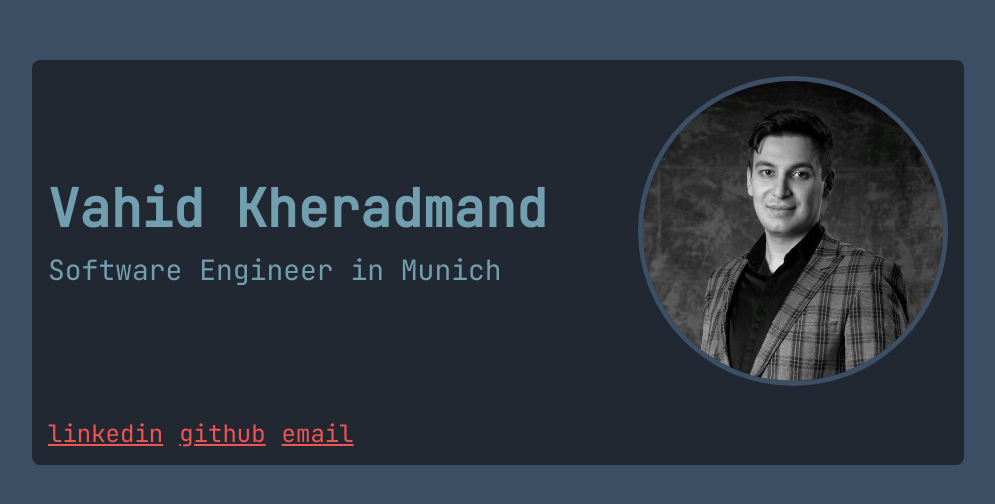
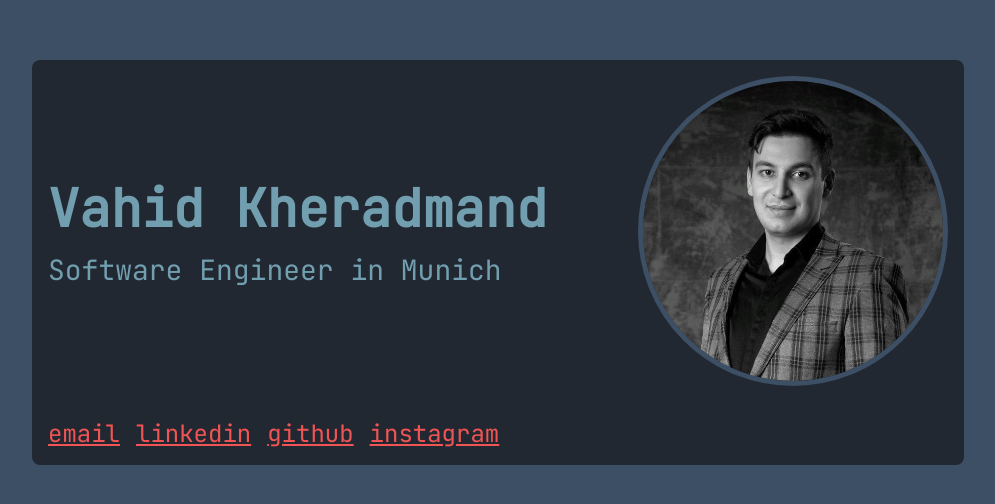
Before and after one commit to developerium/developerium.github.io, a React (Create React App) app: page / in a window 1280 px wide. Shown: the part 138-642 px from the top of the page, without its empty margins (142-1137 px from the left). Built offline with nearby package versions, Linux system fonts and the light colour scheme.

Commit message:
Add more social network links

```diff
--- a/src/SocialLinks.tsx
+++ b/src/SocialLinks.tsx
@@ -16,8 +16,9 @@ const Root = styled.div`
 
 export const SocialLinks: FC = () => (
   <Root>
+    <Link title="email" url="mailto:kheradmand.v1@gmail.com" />
     <Link title="linkedin" url="https://www.linkedin.com/in/developerium/" />
     <Link title="github" url="https://github.com/developerium/" />
-    <Link title="email" url="mailto:kheradmand.v1@gmail.com" />
+    <Link title="instagram" url="https://www.instagram.com/developerium/" />
   </Root>
 );
```
